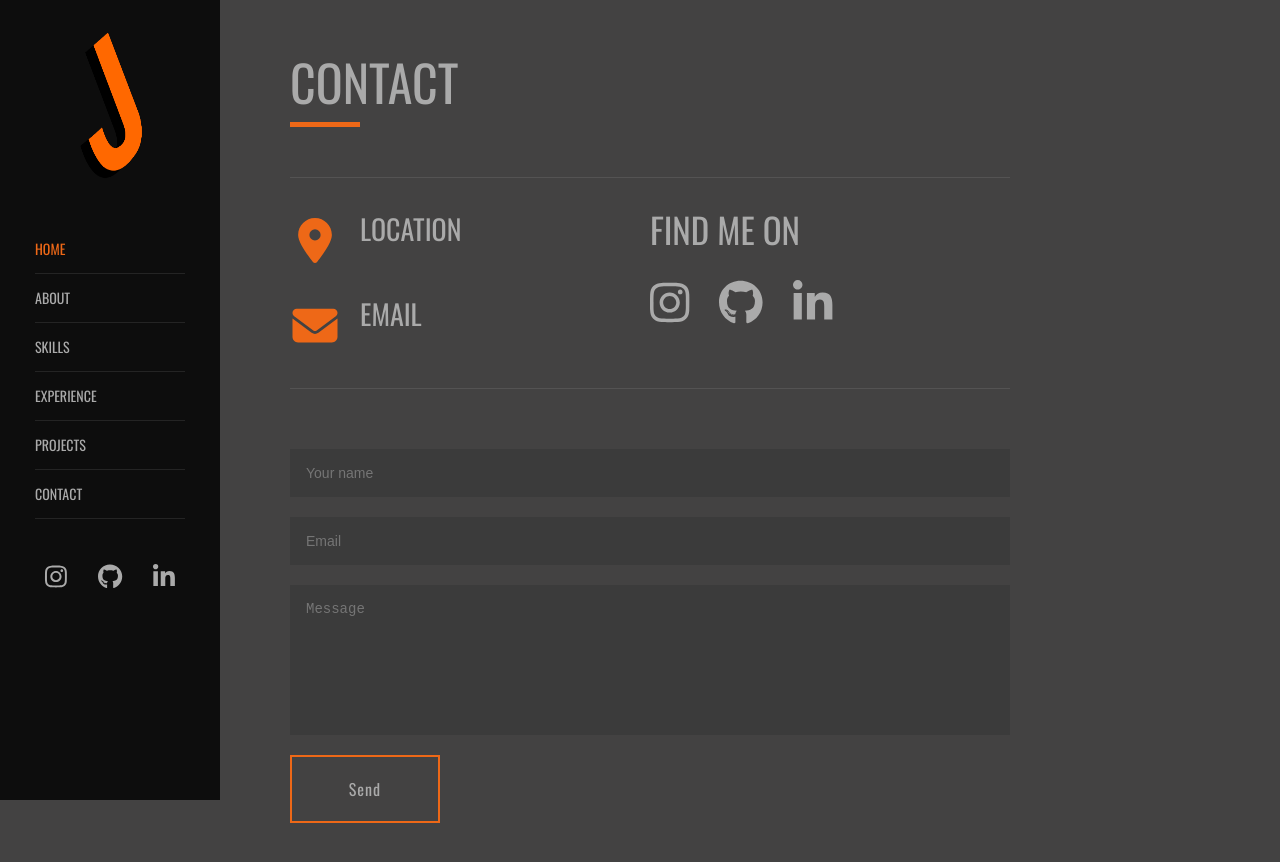
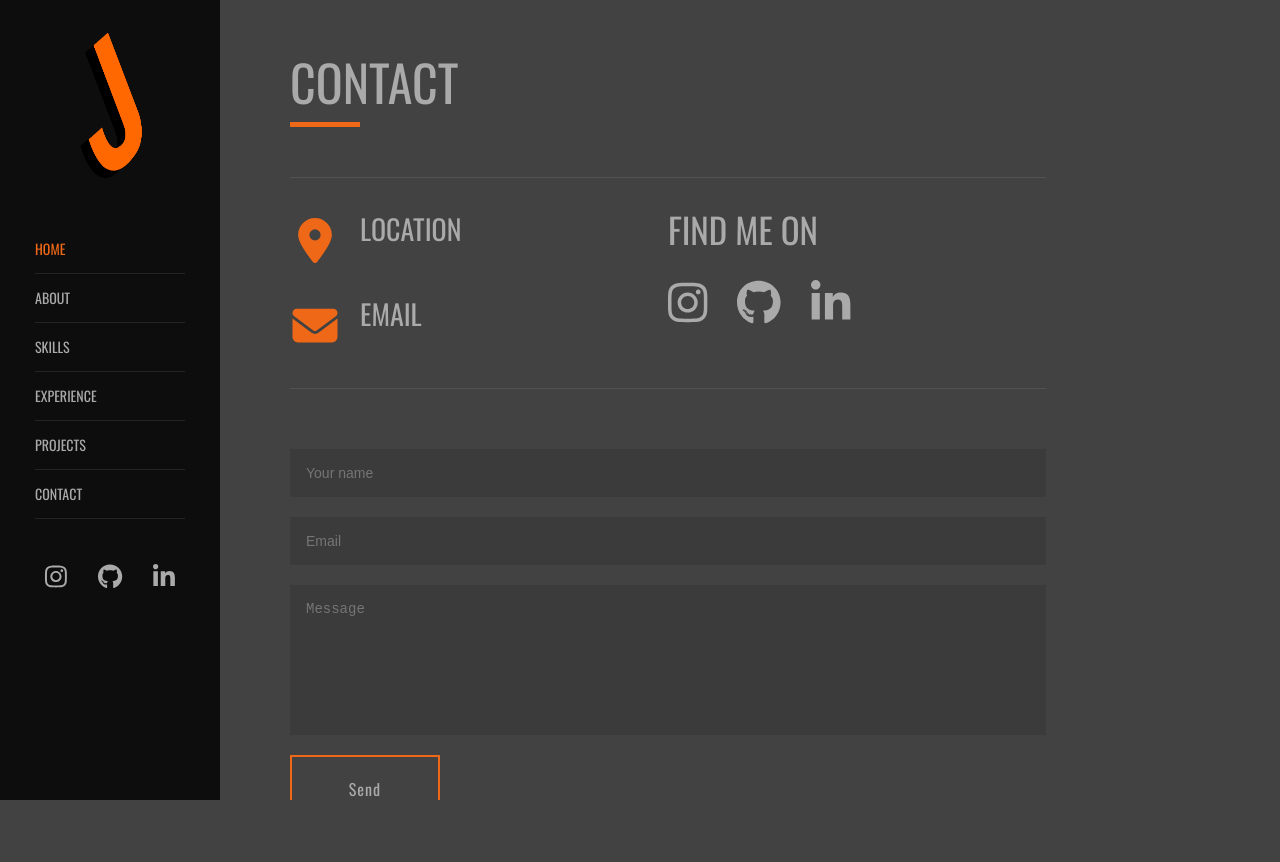
Before and after one commit to jessy-damasceno/portfolio-web, a Vue app in the folder frontend/: page /contact in a window 1280 px wide. Shown: the top 862 px of the page. After the commit the page ends 800 px from the top, so only its background shows below. Built offline with nearby package versions, Linux system fonts and the light colour scheme; no server answers.

Commit message:
feat: scrollbar on Concact page

```diff
--- a/frontend/src/App.vue
+++ b/frontend/src/App.vue
@@ -25,9 +25,9 @@ onBeforeMount(() => {
 </script>
 
 <template>
-  <div style="display: flex; flex-direction: column; width: 100%;">
+  <div style="display: flex; flex-direction: column; width: 100%; height: 100vh;">
     <HeaderComponent />
-    <div style="display: flex;">
+    <div style="display: flex; height: 100%;">
       <SideBar />
       <RouterView />
     </div>
--- a/frontend/src/views/Contact.vue
+++ b/frontend/src/views/Contact.vue
@@ -66,15 +66,17 @@ export default {
 
 <style scoped>
 .container {
+  height: auto;
+  overflow: auto;
   width: 70vw;
+  max-width: 1200px;
 }
 
 .contact-container {
   padding: 40px 0;
   border-top: 1px solid rgba(235, 235, 235, 0.1);
   display: flex;
-  width: 70vw;
-  max-width: 720px;
+  width: 100%;
 }
 
 .social {
@@ -138,7 +140,6 @@ export default {
   border-top: 1px solid rgba(235, 235, 235, 0.1);
   display: flex;
   flex-direction: column;
-  max-width: 720px;
 }
 
 .email-form input,
@@ -171,11 +172,12 @@ textarea:focus {
     gap: 24px;
     align-items: center;
     width: 100%;
-    max-width: none;
   }
 
   .container {
-    width: 100vw;
+    width: 100%;
+    height: 100%;
+    overflow-y: auto;
   }
   .contact {
     flex-direction: row;
```
